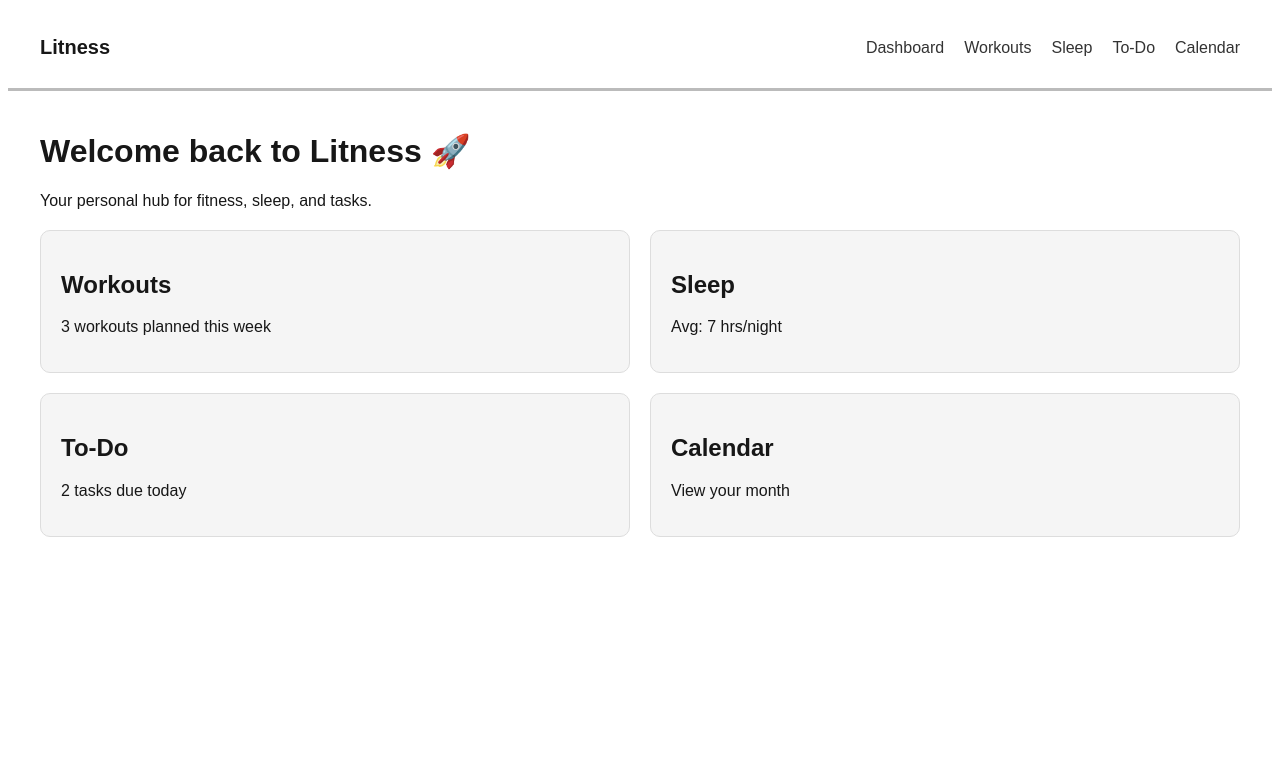
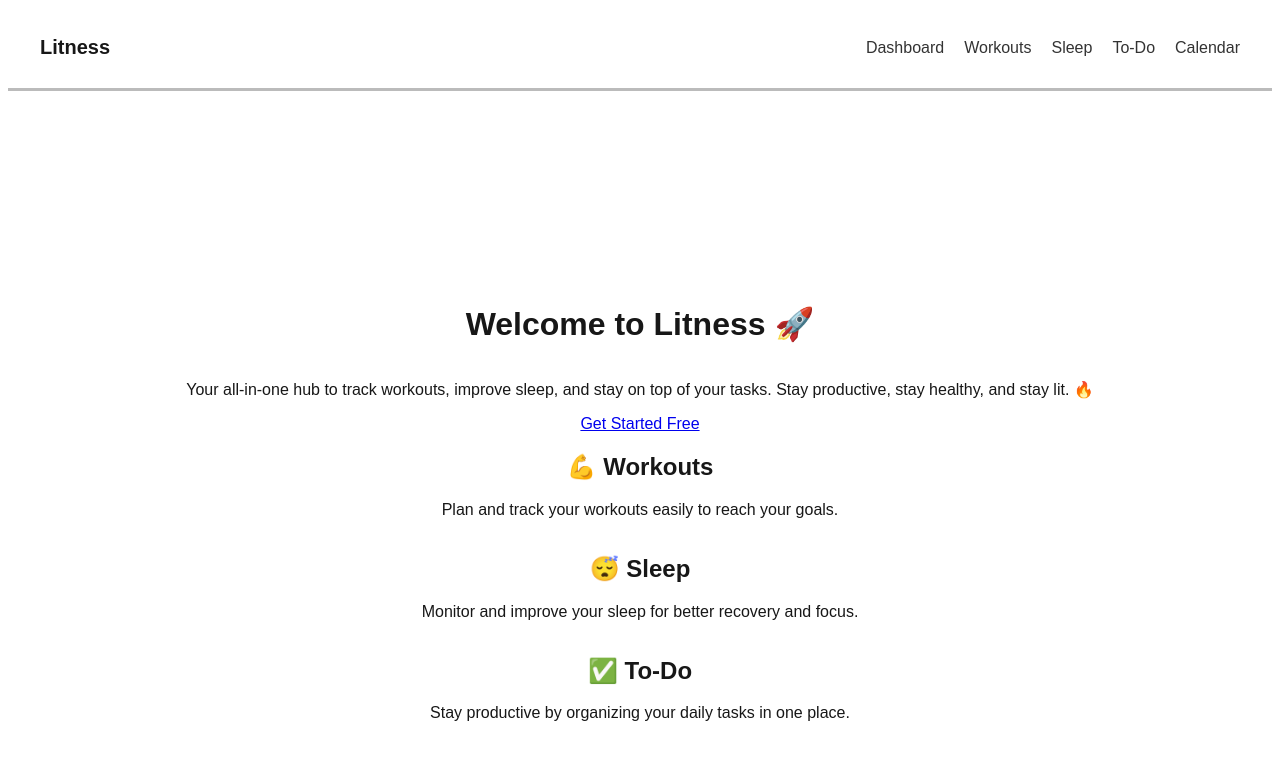
Before and after one commit to nafisurr1/litness, a Next.js app: page / in a window 1280 px wide. Shown: the top 760 px of the page. Built offline with nearby package versions, Linux system fonts and the light colour scheme.

Commit message:
changed homepage

```diff
--- /dev/null
+++ b/app/Dashboard/page.js
@@ -0,0 +1,80 @@
+// app/dashboard/page.js
+import Link from "next/link";
+
+export default function Dashboard() {
+  return (
+    <div style={{ padding: "20px", backgroundColor: "white", color: "#222", minHeight: "100vh" }}>
+      <h1>Welcome back to Litness 🚀</h1>
+      <p>Your personal hub for fitness, sleep, and tasks.</p>
+
+      <div
+        style={{
+          display: "grid",
+          gridTemplateColumns: "repeat(2, 1fr)",
+          gap: "20px",
+          marginTop: "20px",
+        }}
+      >
+        <Link href="/workouts" style={{ textDecoration: "none", color: "inherit" }}>
+          <div
+            style={{
+              background: "#f5f5f5",
+              padding: "20px",
+              borderRadius: "10px",
+              cursor: "pointer",
+              border: "1px solid #ddd",
+            }}
+          >
+            <h2>Workouts</h2>
+            <p>3 workouts planned this week</p>
+          </div>
+        </Link>
+
+        <Link href="/sleep" style={{ textDecoration: "none", color: "inherit" }}>
+          <div
+            style={{
+              background: "#f5f5f5",
+              padding: "20px",
+              borderRadius: "10px",
+              cursor: "pointer",
+              border: "1px solid #ddd",
+            }}
+          >
+            <h2>Sleep</h2>
+            <p>Avg: 7 hrs/night</p>
+          </div>
+        </Link>
+
+        <Link href="/to-do" style={{ textDecoration: "none", color: "inherit" }}>
+          <div
+            style={{
+              background: "#f5f5f5",
+              padding: "20px",
+              borderRadius: "10px",
+              cursor: "pointer",
+              border: "1px solid #ddd",
+            }}
+          >
+            <h2>To-Do</h2>
+            <p>2 tasks due today</p>
+          </div>
+        </Link>
+
+        <Link href="/calendar" style={{ textDecoration: "none", color: "inherit" }}>
+          <div
+            style={{
+              background: "#f5f5f5",
+              padding: "20px",
+              borderRadius: "10px",
+              cursor: "pointer",
+              border: "1px solid #ddd",
+            }}
+          >
+            <h2>Calendar</h2>
+            <p>View your month</p>
+          </div>
+        </Link>
+      </div>
+    </div>
+  );
+}
--- a/app/page.js
+++ b/app/page.js
@@ -1,80 +1,36 @@
 // app/page.js
 import Link from "next/link";
 
-export default function Dashboard() {
+export default function Home() {
   return (
-    <div>
-      <h1>Welcome back to Litness 🚀</h1>
-      <p>Your personal hub for fitness, sleep, and tasks.</p>
+    <main className="min-h-screen flex flex-col items-center justify-center text-center px-6">
+      <h1 className="text-5xl font-bold mb-4">Welcome to Litness 🚀</h1>
+      <p className="text-lg text-gray-600 mb-6 max-w-2xl">
+        Your all-in-one hub to track workouts, improve sleep, and stay on top of your tasks.
+        Stay productive, stay healthy, and stay lit. 🔥
+      </p>
 
-      <div
-        style={{
-          display: "grid",
-          gridTemplateColumns: "repeat(2, 1fr)",
-          gap: "20px",
-          marginTop: "20px",
-        }}
+      <Link
+        href="/dashboard"
+        className="bg-black text-white px-6 py-3 rounded-lg shadow-md hover:bg-gray-800 transition"
       >
-        <Link href="/workouts" style={{ textDecoration: "none", color: "inherit" }}>
-          <div
-            style={{
-              background: "#f5f5f5",
-              padding: "20px",
-              borderRadius: "10px",
-              cursor: "pointer",
-              border: "1px solid #ddd",
-            }}
-          >
-            <h2>Workouts</h2>
-            <p>3 workouts planned this week</p>
-          </div>
-        </Link>
+        Get Started Free
+      </Link>
 
-        <Link href="/sleep" style={{ textDecoration: "none", color: "inherit" }}>
-          <div
-            style={{
-              background: "#f5f5f5",
-              padding: "20px",
-              borderRadius: "10px",
-              cursor: "pointer",
-              border: "1px solid #ddd",
-            }}
-          >
-            <h2>Sleep</h2>
-            <p>Avg: 7 hrs/night</p>
-          </div>
-        </Link>
-
-        <Link href="/to-do" style={{ textDecoration: "none", color: "inherit" }}>
-          <div
-            style={{
-              background: "#f5f5f5",
-              padding: "20px",
-              borderRadius: "10px",
-              cursor: "pointer",
-              border: "1px solid #ddd",
-            }}
-          >
-            <h2>To-Do</h2>
-            <p>2 tasks due today</p>
-          </div>
-        </Link>
-
-        <Link href="/calendar" style={{ textDecoration: "none", color: "inherit" }}>
-          <div
-            style={{
-              background: "#f5f5f5",
-              padding: "20px",
-              borderRadius: "10px",
-              cursor: "pointer",
-              border: "1px solid #ddd",
-            }}
-          >
-            <h2>Calendar</h2>
-            <p>View your month</p>
-          </div>
-        </Link>
+      <div className="grid grid-cols-1 md:grid-cols-3 gap-8 mt-12 max-w-4xl">
+        <div className="p-6 bg-gray-100 rounded-lg shadow">
+          <h2 className="text-xl font-semibold mb-2">💪 Workouts</h2>
+          <p>Plan and track your workouts easily to reach your goals.</p>
+        </div>
+        <div className="p-6 bg-gray-100 rounded-lg shadow">
+          <h2 className="text-xl font-semibold mb-2">😴 Sleep</h2>
+          <p>Monitor and improve your sleep for better recovery and focus.</p>
+        </div>
+        <div className="p-6 bg-gray-100 rounded-lg shadow">
+          <h2 className="text-xl font-semibold mb-2">✅ To-Do</h2>
+          <p>Stay productive by organizing your daily tasks in one place.</p>
+        </div>
       </div>
-    </div>
+    </main>
   );
 }
--- a/components/Navbar.js
+++ b/components/Navbar.js
@@ -5,11 +5,12 @@ export default function Navbar() {
     <nav className="bg-black text-white px-6 py-4 flex justify-between items-center">
       <h1 className="text-xl font-bold">Litness</h1>
       <div className="space-x-6">
-        <Link href="/">Dashboard</Link>
-        <Link href="/workouts">Workouts</Link>
-        <Link href="/sleep">Sleep</Link>
-        <Link href="/todo">To-Do</Link>
-        <Link href="/calendar">Calendar</Link>
+      <Link href="/">Home</Link>
+      <Link href="/dashboard">Dashboard</Link>
+      <Link href="/workouts">Workouts</Link>
+      <Link href="/sleep">Sleep</Link>
+      <Link href="/todo">To-Do</Link>
+      <Link href="/calendar">Calendar</Link>
       </div>
     </nav>
   );
```
